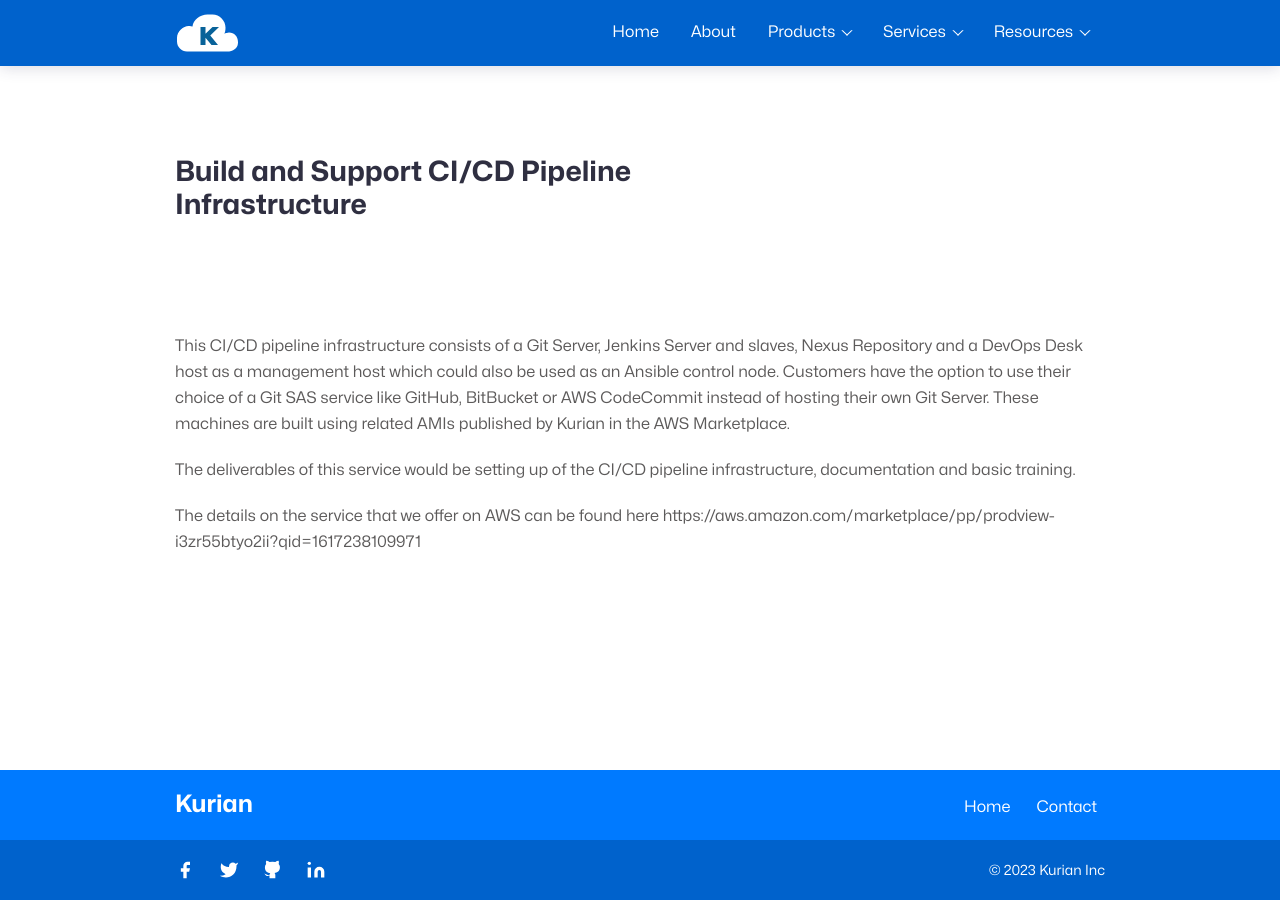
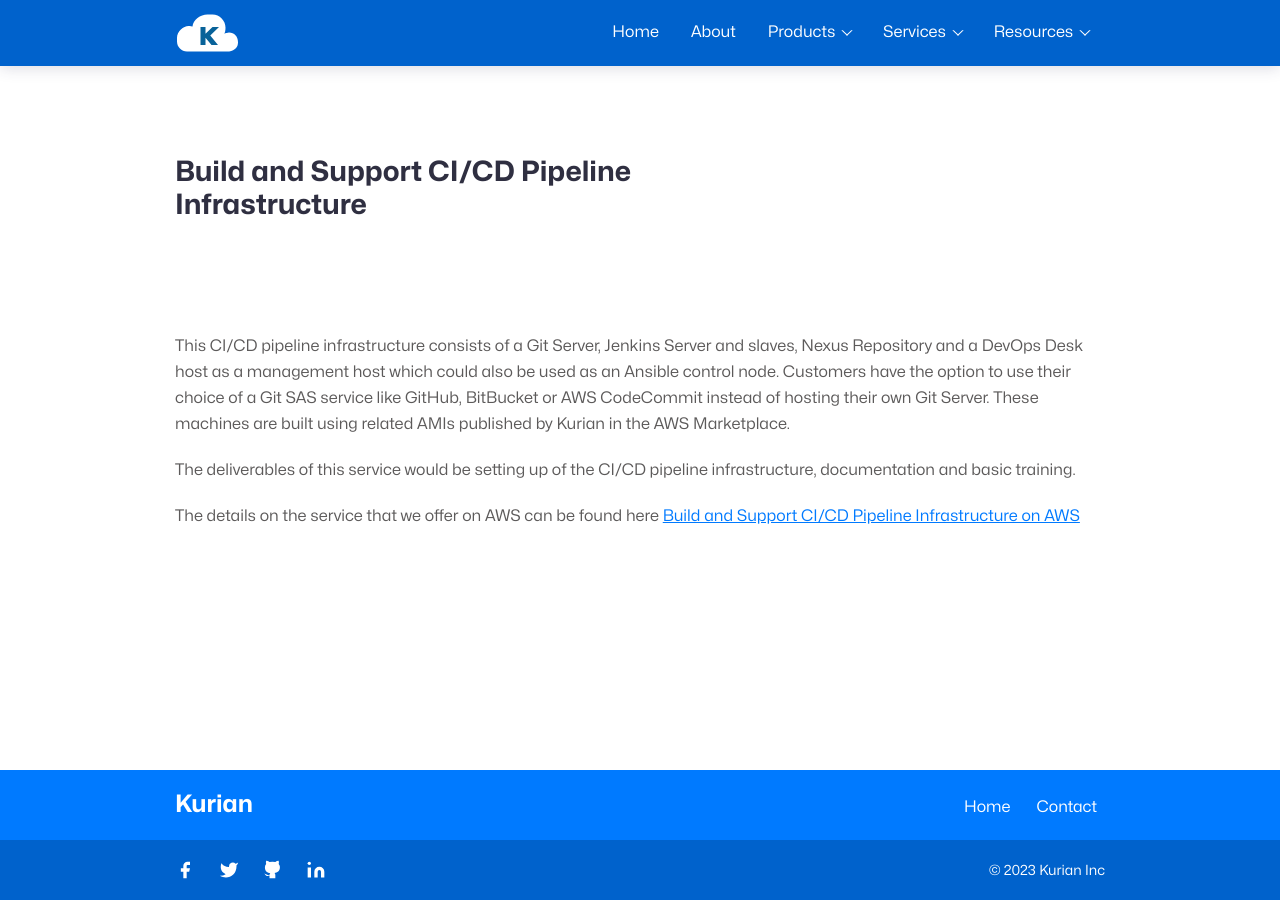
Before and after one commit to kurianinc/kurianinc, a Jekyll site: the page built from _services/build-and-support-ci-cd-pipeline-infrastructure.md, in a window 1280 px wide. Built offline with Jekyll 4.4.1, drawn with Linux system fonts in a browser that asks for light colours.

Commit message:
Update build-and-support-ci-cd-pipeline-infrastructure.md

```diff
--- a/_services/build-and-support-ci-cd-pipeline-infrastructure.md
+++ b/_services/build-and-support-ci-cd-pipeline-infrastructure.md
@@ -10,4 +10,4 @@ This CI/CD pipeline infrastructure consists of a Git Server, Jenkins Server and
 
 The deliverables of this service would be setting up of the CI/CD pipeline infrastructure, documentation and basic training.
 
-The details on the service that we offer on AWS can be found here https://aws.amazon.com/marketplace/pp/prodview-i3zr55btyo2ii?qid=1617238109971
+The details on the service that we offer on AWS can be found here [Build and Support CI/CD Pipeline Infrastructure on AWS](https://aws.amazon.com/marketplace/pp/prodview-i3zr55btyo2ii?qid=1617238109971)
```
